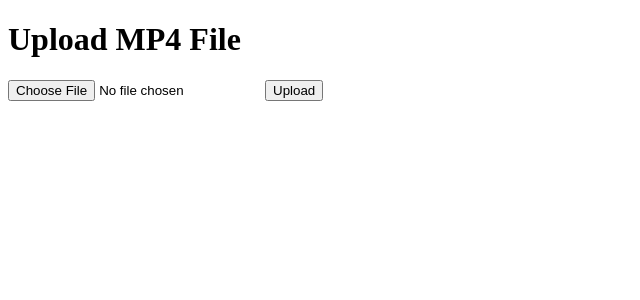
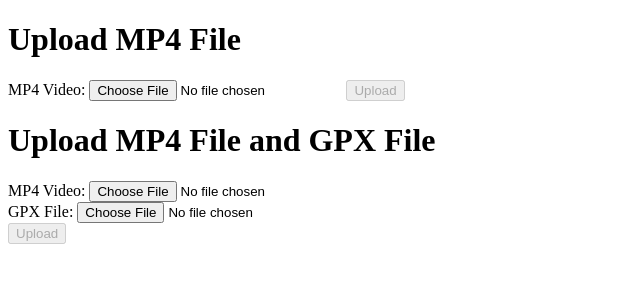
Before and after one commit to ignatrovino12/Tenkai-Licenta, a SvelteKit app in the folder front_app/: page /upload in a window 1280 px wide. Shown: the top 300 px of the page, without its empty margins (0-640 px from the left). Built offline with nearby package versions, Linux system fonts and the light colour scheme; no server answers.

Commit message:
upload video/gpx separat

```diff
--- a/front_app/src/routes/home/+page.svelte
+++ b/front_app/src/routes/home/+page.svelte
@@ -30,8 +30,6 @@
     if (typeof window !== "undefined") {
       //gpx window
 
-      // const waypoints = await loadGPXData(username, csrfToken);
-
       //video window
       video = document.getElementById("video") as HTMLVideoElement;
 
@@ -48,6 +46,9 @@
   async function handleDownload(event: Event) {
     const form = event.target as HTMLFormElement;
     videoName = form.videoName.value;
+    if (!videoName.endsWith('.mp4')) {
+      videoName += '.mp4';
+      }
     const { username, csrfToken } = get_cookie_values();
 
     try {
--- a/front_app/src/routes/upload/+page.svelte
+++ b/front_app/src/routes/upload/+page.svelte
@@ -6,6 +6,8 @@
     let csrfToken: string;
     let video_signedUrl: string;
     let gpx_signedUrl: string;
+    let selectedVideoName: string;
+    let selectedGPXName: string;
     let selectedFileName: string;
 
     onMount(async () => {
@@ -33,6 +35,31 @@
             const data = await response.json();
             if (response.ok) {
                 video_signedUrl = data.signed_url;
+            } else {
+                console.error("Failed to generate signed URL.");
+            }
+        } catch (error) {
+            console.error("Error:", error);
+        }
+    }
+
+    async function generateSignedUrl_video_gpx(videoName: string) {
+        try {
+            const response = await fetch(`${SERVER_URL}/upload_video_gpx/`, {
+                method: "POST",
+                headers: {
+                    "Content-Type": "application/json",
+                },
+                body: JSON.stringify({
+                    username: username,
+                    csrf_token: csrfToken,
+                    video_name: videoName,
+                }),
+            });
+            const data = await response.json();
+            if (response.ok) {
+                video_signedUrl = data.video_url;
+                gpx_signedUrl = data.gpx_url;
             } else {
                 console.error("Failed to generate signed URL.");
             }
@@ -73,7 +100,6 @@
     }
 
     async function handleFileUpload(event: Event) {
-        event.preventDefault();
         try {
             await generateSignedUrl_video(selectedFileName);
             if (video_signedUrl) {
@@ -83,7 +109,7 @@
                 if (fileInput) {
                     const file = fileInput.files ? fileInput.files[0] : null;
                     if (file) {
-                        // gpx transformation and upload
+                        // video upload
 
                         const response = await fetch(video_signedUrl, {
                             method: "PUT",
@@ -91,9 +117,11 @@
                         });
                         if (response.ok) {
                             console.log("Video uploaded successfully.");
-                            const gpxUploadSuccess =
-                                await handleGPXUpload(file.name);
 
+                            //gpx transformation and upload
+                            const gpxUploadSuccess = await handleGPXUpload(
+                                file.name,
+                            );
                         } else {
                             console.error("Failed to upload file.");
                         }
@@ -109,10 +137,86 @@
         }
     }
 
+    async function handleFileUpload2(event: Event) {
+        try {
+            await generateSignedUrl_video_gpx(selectedVideoName);
+            if (video_signedUrl) {
+                const videoFileInput = document.getElementById(
+                    "videoFile",
+                ) as HTMLInputElement;
+                const videoFile = videoFileInput.files
+                    ? videoFileInput.files[0]
+                    : null;
+
+                if (videoFile) {
+                    const videoResponse = await fetch(video_signedUrl, {
+                        method: "PUT",
+                        headers: {
+                            "Content-Type": "video/mp4",
+                        },
+                        body: videoFile,
+                    });
+
+                    if (videoResponse.ok) {
+                        console.log("Video uploaded successfully.");
+                    } else {
+                        console.error("Failed to upload video.");
+                    }
+                } else {
+                    console.error("No video file selected.");
+                }
+            }
+
+            // Upload GPX
+            if (gpx_signedUrl) {
+                const gpxFileInput = document.getElementById(
+                    "gpxFile",
+                ) as HTMLInputElement;
+                const gpxFile = gpxFileInput.files
+                    ? gpxFileInput.files[0]
+                    : null;
+
+                if (gpxFile) {
+                    const gpxResponse = await fetch(gpx_signedUrl, {
+                        method: "PUT",
+                        headers: {
+                            "Content-Type": "application/gpx+xml",
+                        },
+                        body: gpxFile,
+                    });
+
+                    if (gpxResponse.ok) {
+                        console.log("GPX uploaded successfully.");
+                    } else {
+                        console.error("Failed to upload GPX.");
+                    }
+                } else {
+                    console.error("No GPX file selected.");
+                }
+            }
+        } catch (error) {
+            console.error("Error:", error);
+        }
+    }
+
     function handleFileChange(event: Event) {
         const fileInput = event.target as HTMLInputElement;
         if (fileInput.files && fileInput.files.length > 0) {
             selectedFileName = fileInput.files[0].name;
+        }
+    }
+
+    function handleVideoFileChange(event: Event) {
+        const fileInput = event.target as HTMLInputElement;
+        if (fileInput.files && fileInput.files.length > 0) {
+            selectedVideoName = fileInput.files[0].name;
+        }
+    }
+
+    function handleGpxFileChange(event: Event) {
+        const fileInput = event.target as HTMLInputElement;
+        if (fileInput.files && fileInput.files.length > 0) {
+            selectedGPXName = fileInput.files[0].name;
         }
     }
 </script>
@@ -120,6 +224,32 @@
 <h1>Upload MP4 File</h1>
 
 <form on:submit|preventDefault={handleFileUpload}>
+    <label for="File">MP4 Video:</label>
     <input type="file" accept=".mp4" on:change={handleFileChange} />
-    <button type="submit">Upload</button>
+    <button type="submit" disabled={!selectedFileName}>Upload</button>
 </form>
+
+<h1>Upload MP4 File and GPX File</h1>
+<form on:submit|preventDefault={handleFileUpload2}>
+    <div>
+        <label for="videoFile">MP4 Video:</label>
+        <input
+            type="file"
+            id="videoFile"
+            accept=".mp4"
+            on:change={handleVideoFileChange}
+        />
+    </div>
+    <div>
+        <label for="gpxFile">GPX File:</label>
+        <input
+            type="file"
+            id="gpxFile"
+            accept=".gpx"
+            on:change={handleGpxFileChange}
+        />
+    </div>
+    <button type="submit" disabled={!selectedVideoName || !selectedGPXName}
+        >Upload</button
+    >
+</form>
```
Also changed, not shown: front_app/src/lib/gpx_utils.ts (+0 -8 lines), 2 other files (tests, documents, lock files or other folders).
